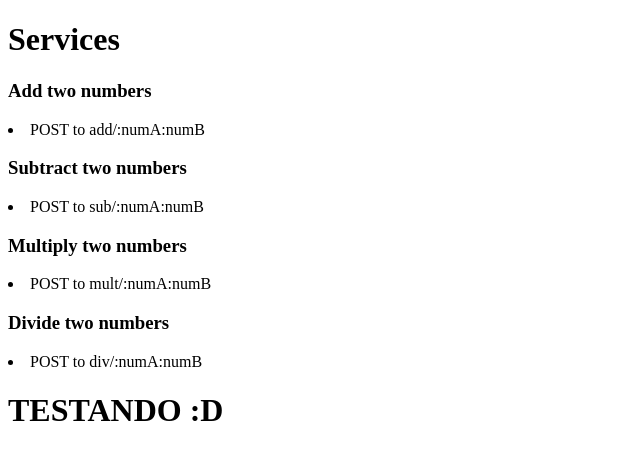
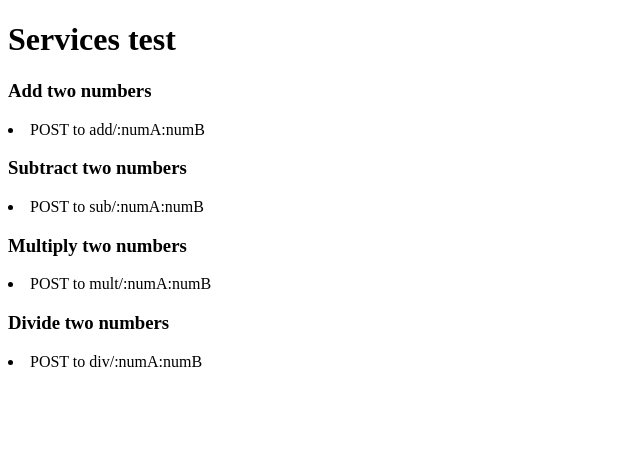
Before and after one commit to luizrogeriocn/calc-api, a website: page index.html in a window 1280 px wide. Shown: the whole page, without its empty margins (0-640 px from the left). Drawn offline with Linux system fonts and the light colour scheme.

Commit message:
teste #23

```diff
--- a/index.html
+++ b/index.html
@@ -6,7 +6,7 @@
         <meta name="viewport" content="width=device-width">
     </head>
     <body>
-        <h1>Services</h1>
+        <h1>Services test</h1>
 					<h3>Add two numbers</h3>
 						<li>POST to add/:numA:numB</li>
 					<h3>Subtract two numbers</h3>
@@ -15,6 +15,5 @@
 						<li>POST to mult/:numA:numB</li>
 					<h3>Divide two numbers</h3>
 						<li>POST to div/:numA:numB</li>
-            <h1>TESTANDO :D</h1>
     </body>
 </html>
--- /dev/null
+++ b/test.txt
@@ -0,0 +1 @@
+oiiii
```
